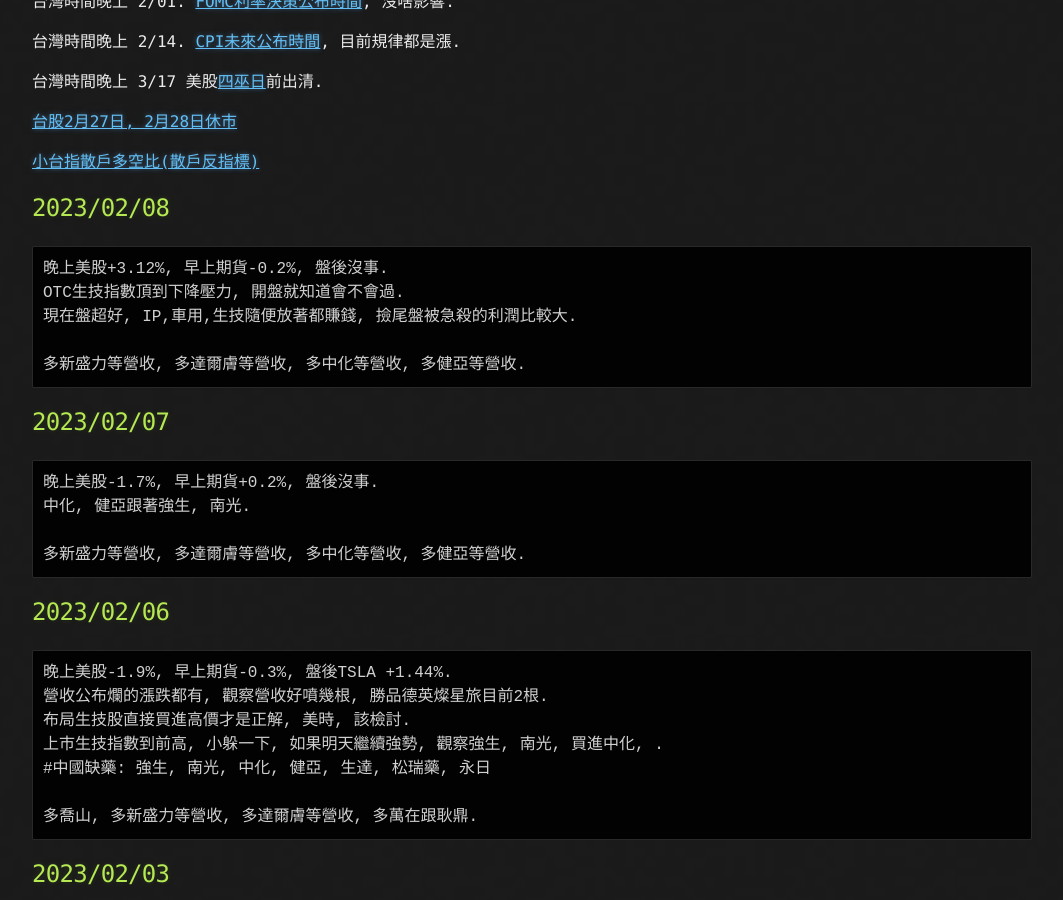
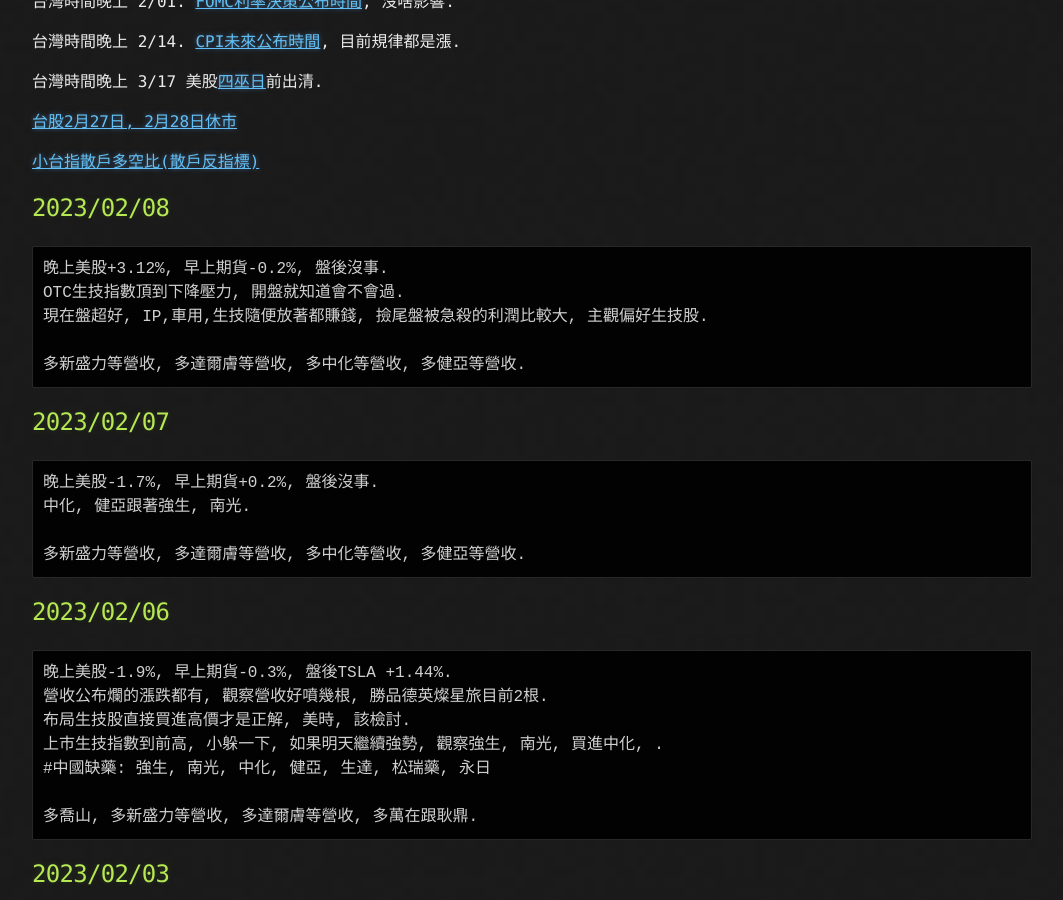
Before and after one commit to lepg5487/Stock_God, a Jekyll site: the page built from index.md, in a window 1280 px wide and 900 px high, scrolled down 428 px. Shown: the whole window, without its empty margins (108-1171 px from the left). Built offline with Jekyll 4.4.1, drawn with Linux system fonts in a browser that asks for light colours; our own code applies the rules of GitHub Pages for plain Markdown files.

Commit message:
Update index.md

````diff
--- a/index.md
+++ b/index.md
@@ -24,7 +24,7 @@ layout: testlayouts
 ```
 晚上美股+3.12%, 早上期貨-0.2%, 盤後沒事.
 OTC生技指數頂到下降壓力, 開盤就知道會不會過.
-現在盤超好, IP,車用,生技隨便放著都賺錢, 撿尾盤被急殺的利潤比較大.
+現在盤超好, IP,車用,生技隨便放著都賺錢, 撿尾盤被急殺的利潤比較大, 主觀偏好生技股.
 
 多新盛力等營收, 多達爾膚等營收, 多中化等營收, 多健亞等營收.
 ```
````
